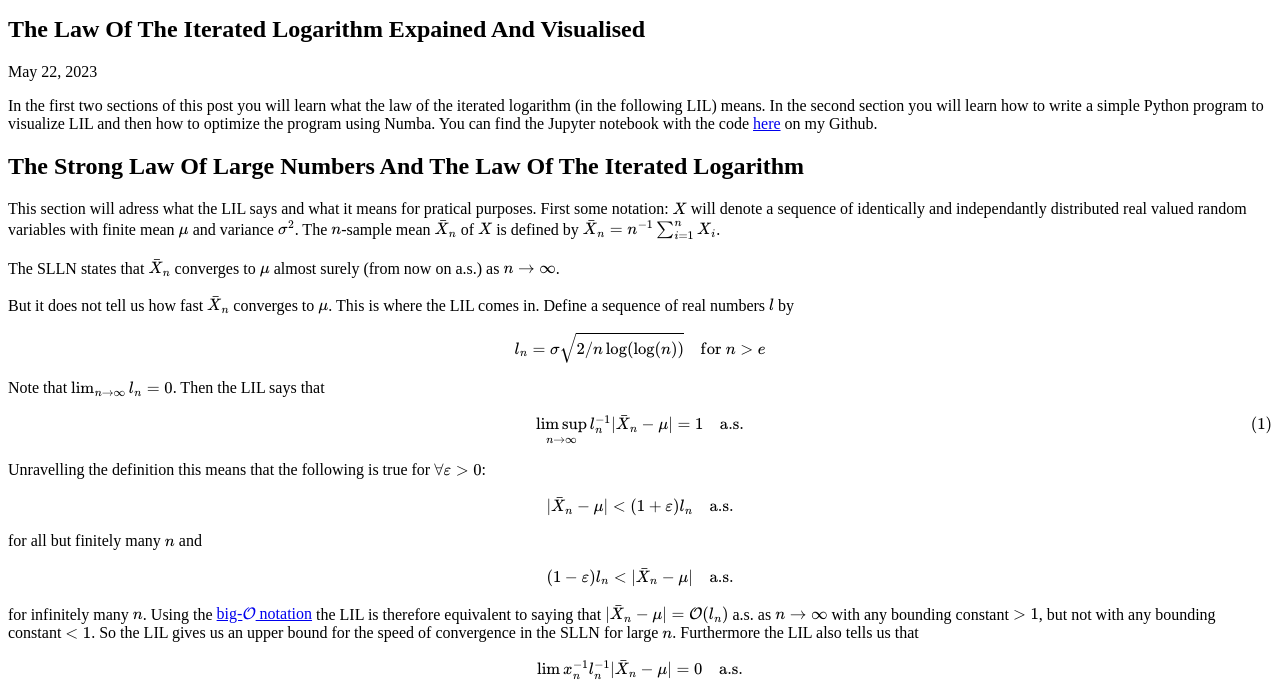
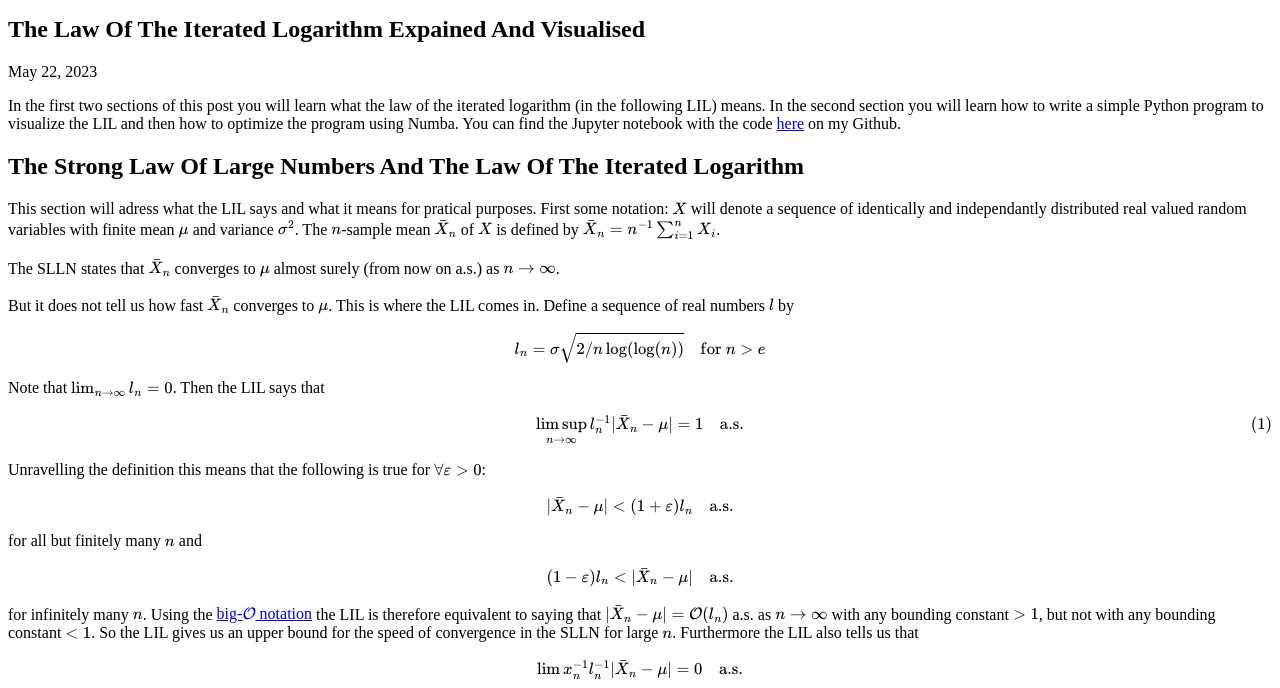
Before and after one commit to jd11111/jd11111.github.io, a Jekyll site: the page built from _posts/2023-05-22-SLLN_LIL.markdown, in a window 1280 px wide and 900 px high, cut to the strip 212-900 px from the top of the window. Built offline with Jekyll 4.4.1, drawn with Linux system fonts in a browser that asks for light colours; formulas are drawn with MathJax 3.

```diff
--- a/_config.yml
+++ b/_config.yml
@@ -19,7 +19,7 @@
 # in the templates via {{ site.myvariable }}.
 
 title: Physics, Maths and Code with Jannik
-email:
+email: jannik.daun@proton.me
 description: >- # this means to ignore newlines until "baseurl:"
   Blog about mathematics and physics
 baseurl: "" # the subpath of your site, e.g. /blog
--- a/_posts/2023-05-22-SLLN_LIL.markdown
+++ b/_posts/2023-05-22-SLLN_LIL.markdown
@@ -5,7 +5,7 @@ date:   2023-05-22 11:14:45 +0200
 categories: math, python
 ---
 In the first two sections of this post you will learn what the law of the iterated logarithm (in the following LIL) means.
-In the second section you will learn how to write a simple Python program to visualize LIL and then how to optimize the program using Numba.
+In the second section you will learn how to write a simple Python program to visualize the LIL and then how to optimize the program using Numba.
 You can find the Jupyter notebook with the code [here](https://github.com/jd11111/probability/blob/main/SLLN_LIL.ipynb) on my Github.
 
 # The Strong Law Of Large Numbers And The Law Of The Iterated Logarithm
```
Also changed, not shown: assets/iterlog.png (added).
